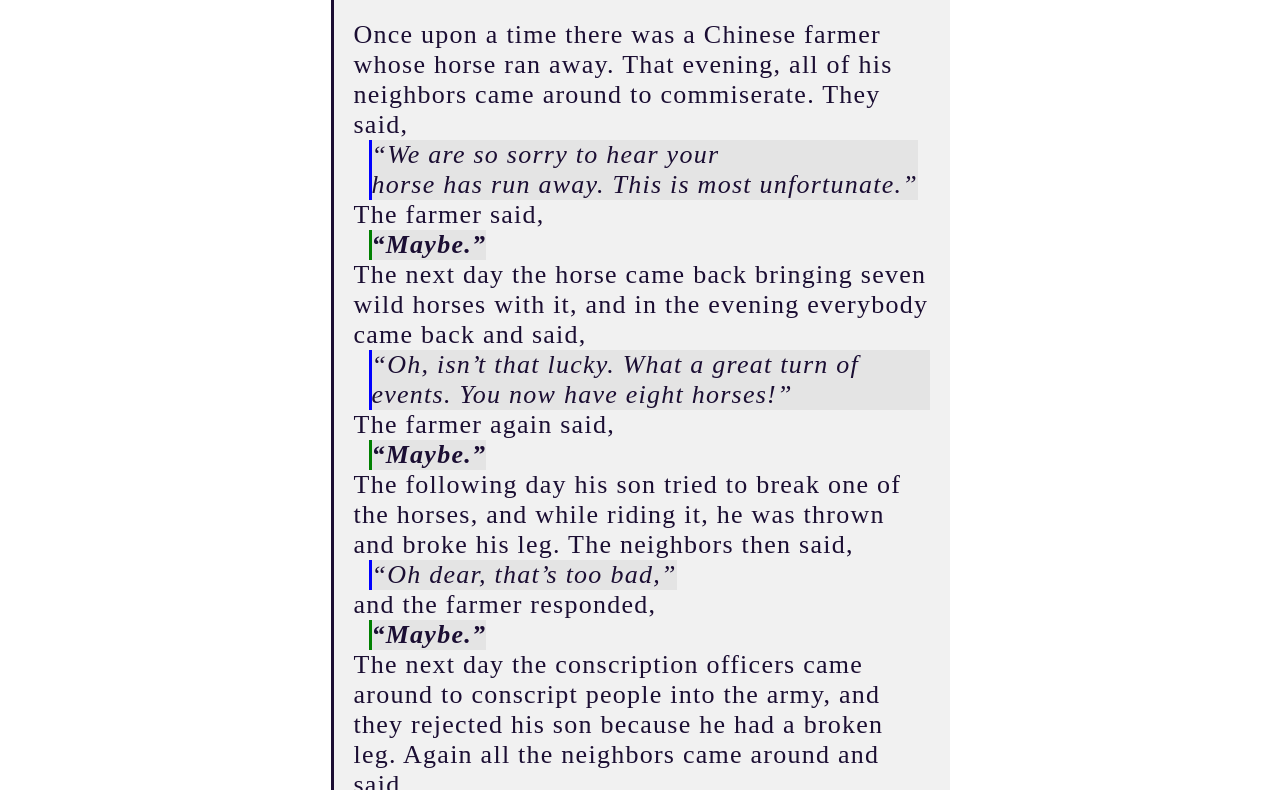
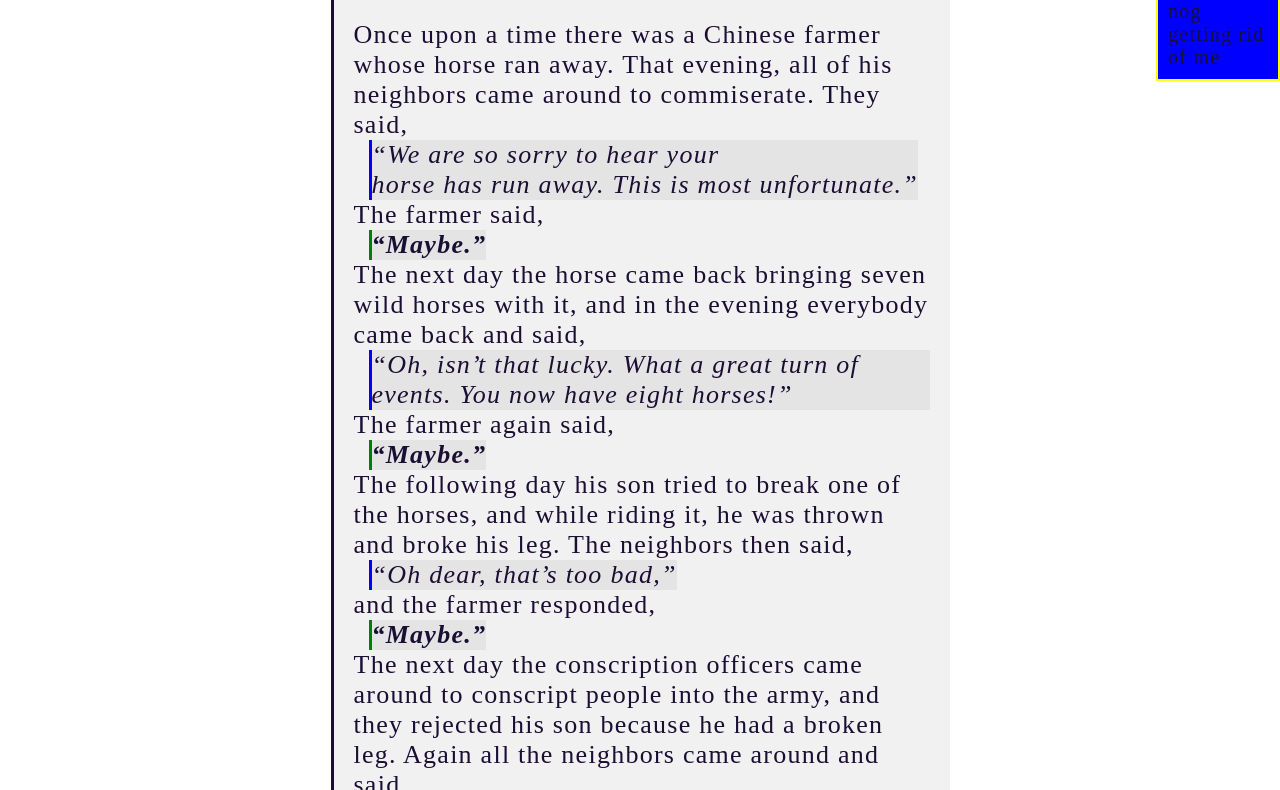
Before and after one commit to Ilger/progressive-enhancement, a plain HTML site: page index.html in a window 1280 px wide. Shown: the part 699-1489 px from the top of the page. Drawn offline with Linux system fonts and the light colour scheme.

Commit message:
notification position and look

```diff
--- a/stylesheet.css
+++ b/stylesheet.css
@@ -65,3 +65,13 @@ td {
 td{
   border-left: 1px solid black;
 }
+
+.notification {
+  position: fixed;
+  bottom: 0;
+  right: 0;
+  width: 100px;
+  border: 2px solid yellow;
+  background-color: blue;
+  padding: 10px;
+}
```
